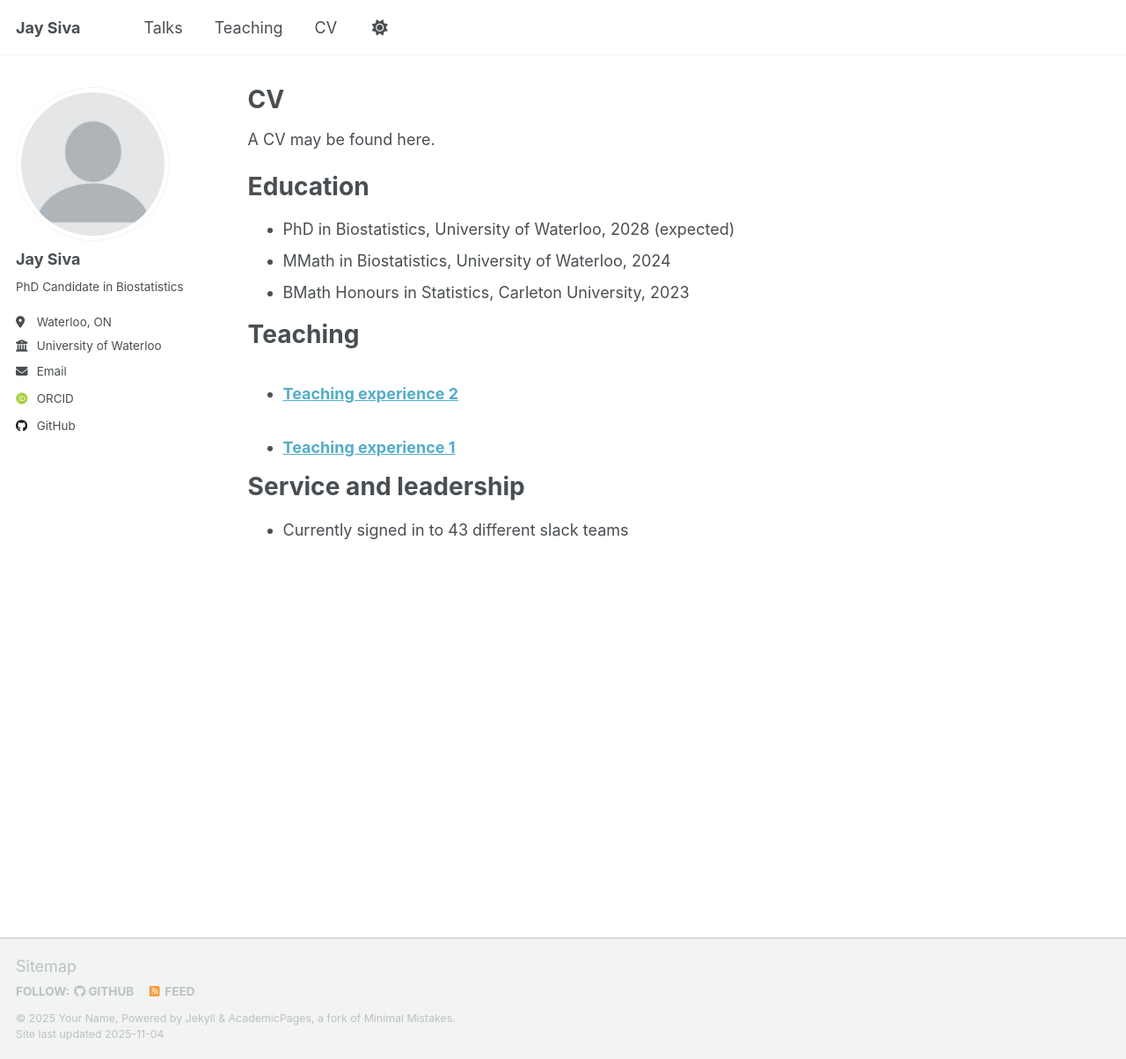
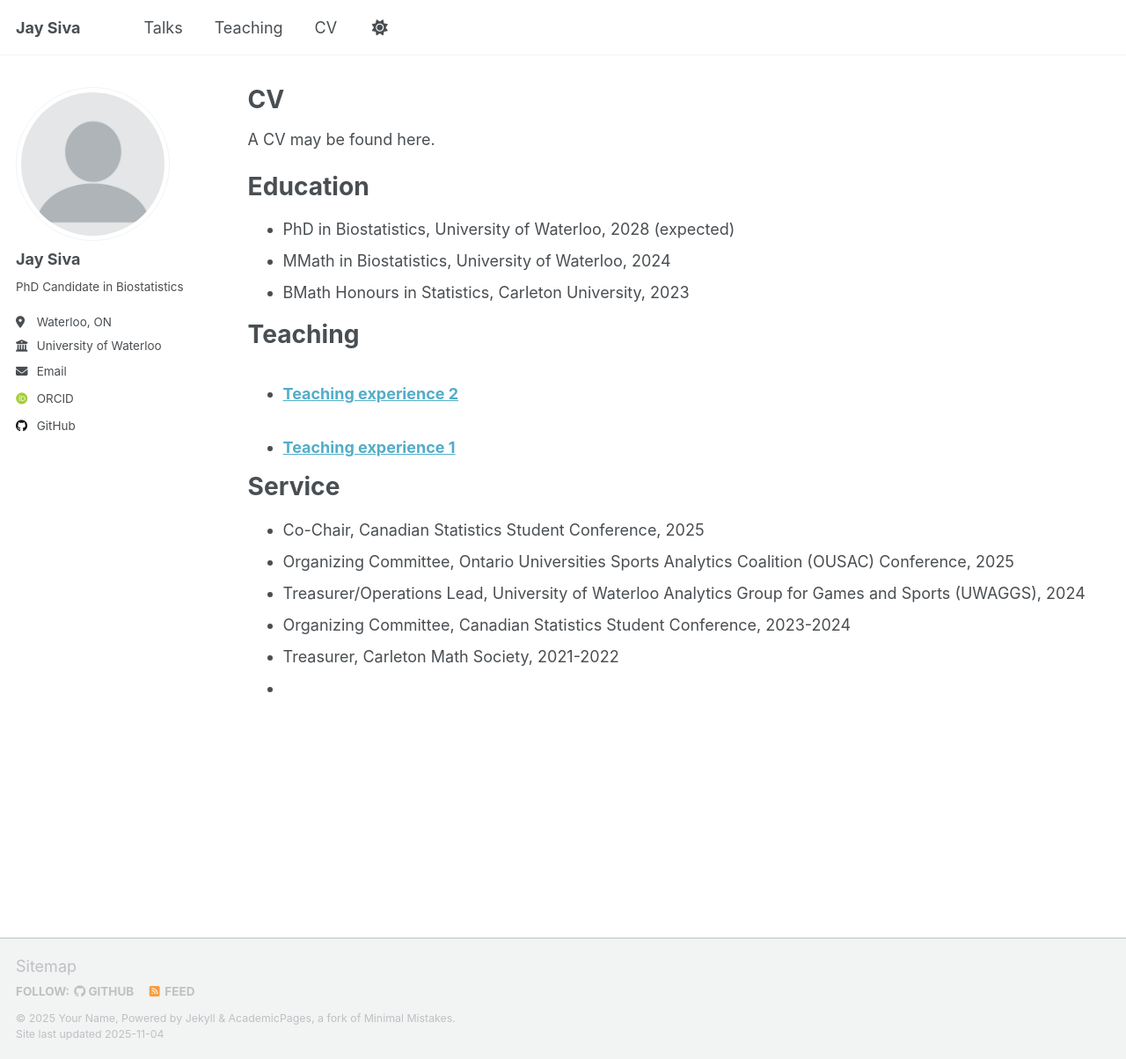
Before and after one commit to jsiva731/jsiva731.github.io, a Jekyll site: the page built from _pages/cv.md, in a window 1280 px wide and 1204 px high. Shown: the whole window at 88% size. Built offline with Jekyll 4.4.1, drawn with Linux system fonts in a browser that asks for light colours; some web fonts are replaced; a script that is not in the unit is left out.

Commit message:
Update cv.md
Added extracurriculars

```diff
--- a/_pages/cv.md
+++ b/_pages/cv.md
@@ -23,6 +23,11 @@ Teaching
     {% include archive-single-cv.html %}
   {% endfor %}</ul>
 
-Service and leadership
+Service
 ======
-* Currently signed in to 43 different slack teams
+* Co-Chair, Canadian Statistics Student Conference, 2025
+* Organizing Committee, Ontario Universities Sports Analytics Coalition (OUSAC) Conference, 2025
+* Treasurer/Operations Lead, University of Waterloo Analytics Group for Games and Sports (UWAGGS), 2024
+* Organizing Committee, Canadian Statistics Student Conference, 2023-2024
+* Treasurer, Carleton Math Society, 2021-2022
+*
```
